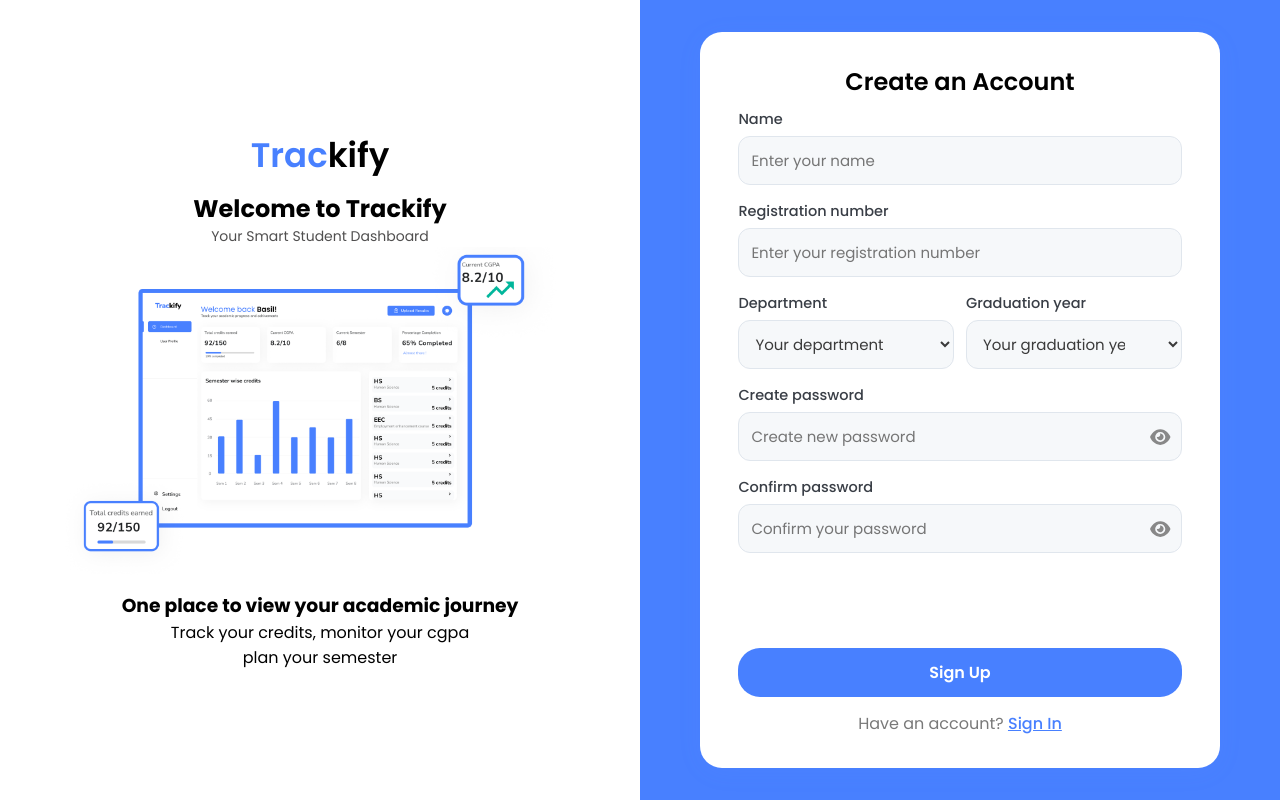
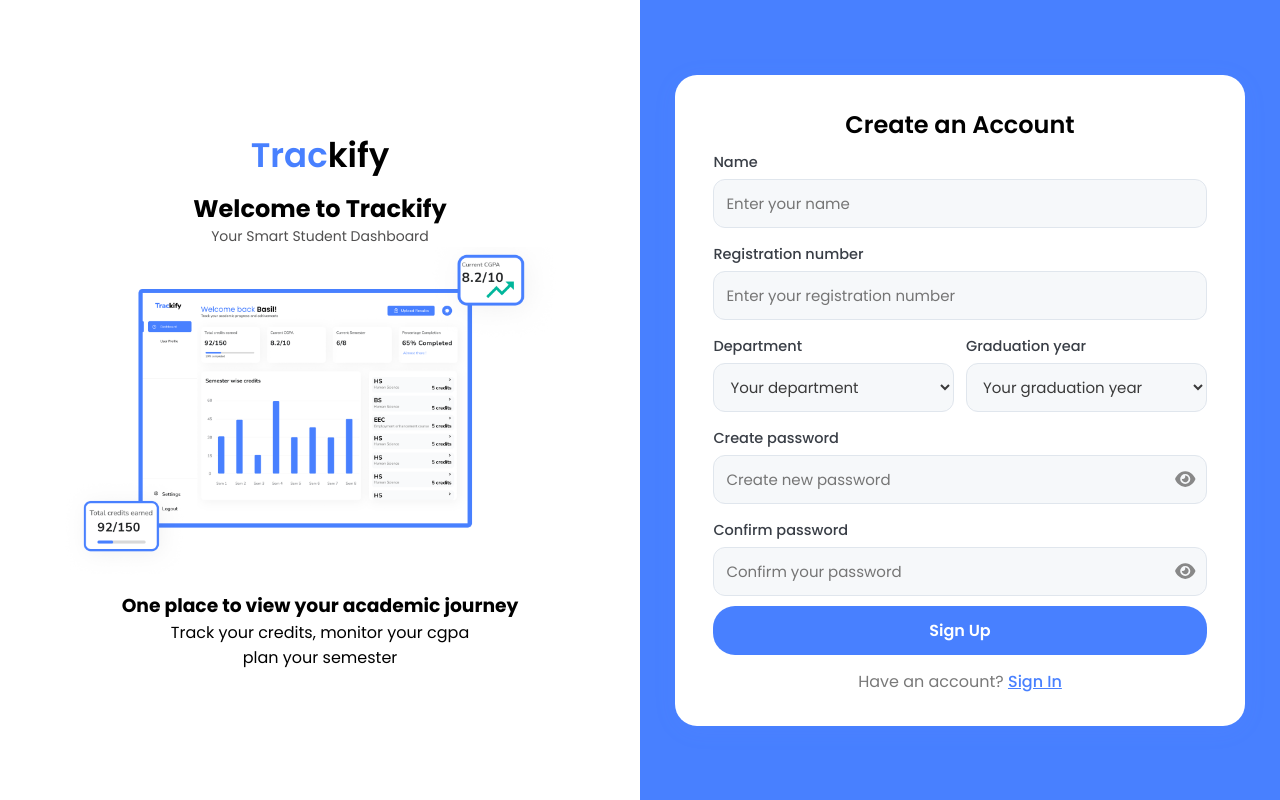
Before and after one commit to arbasil05/Trackify, a React (Vite) app in the folder Frontend/: page /signup in a window 1280 px wide. Built offline with nearby package versions, Linux system fonts and the light colour scheme.

Commit message:
fixed user profile updation bug, name cannot be empty. modified signup page to look compact

```diff
--- a/Frontend/src/components/signupright/SignUpRight.css
+++ b/Frontend/src/components/signupright/SignUpRight.css
@@ -19,8 +19,8 @@
     border-radius: 22px;
     box-shadow: 0 4px 24px 0 rgba(96, 143, 255, 0.08);
     width: 100%;
-    max-width: 520px;
-    height: 92vh;
+    max-width: 570px;
+    height: auto; /* Changed from 92vh to auto for natural height */
     overflow: hidden;
 }
 
@@ -42,7 +42,7 @@
     display: flex;
     flex-direction: column;
     gap: 16px;
-    flex: 1;
+    /* Removed flex: 1; to prevent expanding and creating extra space */
 }
 
 .signup-inputs .reg-no,
--- a/Frontend/src/components/userdetails/UserDetails.jsx
+++ b/Frontend/src/components/userdetails/UserDetails.jsx
@@ -22,6 +22,10 @@ const UserDetails = ({ isDark, userDetails, loading, onDataRefresh }) => {
   };
 
   const handleSave = () => {
+    if(editedDetails.name.trim()===""){
+      toast.error("Name cannot be empty");
+      return;
+    }
     const url = "http://localhost:5001/api/updateProfile";
     axios
       .put(url, editedDetails, { withCredentials: true })
```
